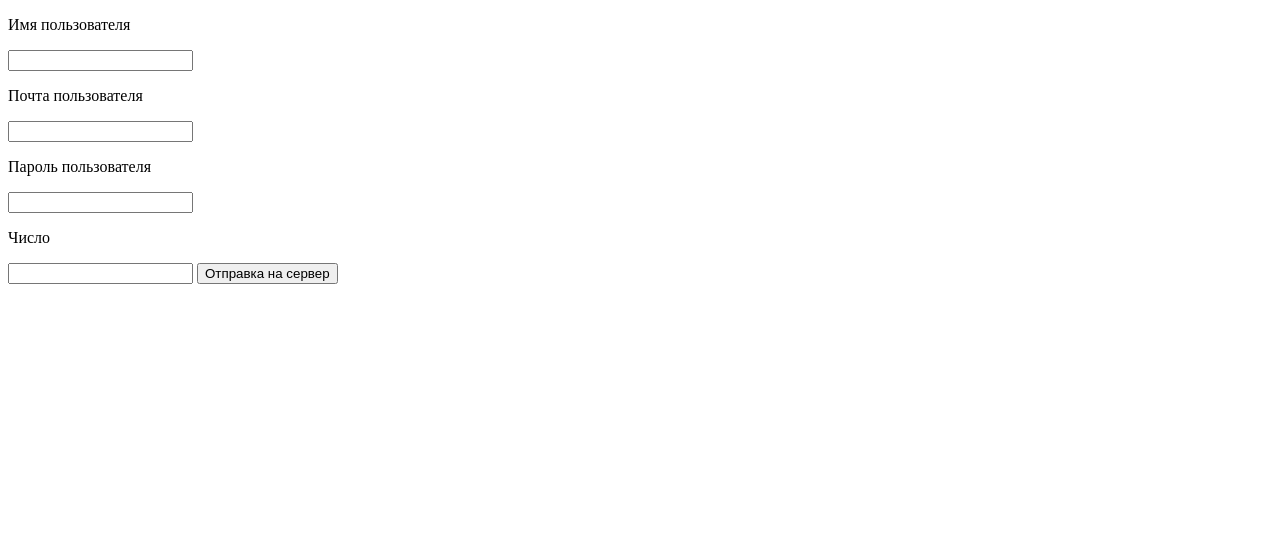
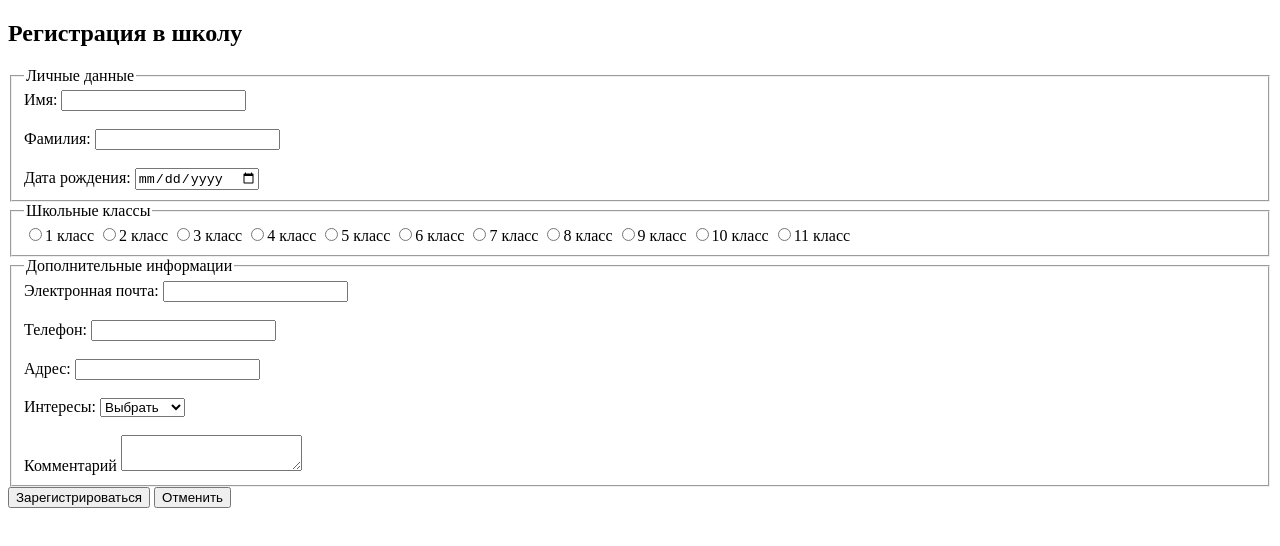
Before and after one commit to KhaydarovaBIBI/form, a plain HTML site: page index.html in a window 1280 px wide. Drawn offline with Linux system fonts and the light colour scheme.

Commit message:
Add files via upload

```diff
--- a/index.html
+++ b/index.html
@@ -1,21 +1,53 @@
 <!DOCTYPE html>
-<html lang="ru">
+<html lang="en">
 <head>
     <meta charset="UTF-8">
     <meta name="viewport" content="width=device-width, initial-scale=1.0">
-    <title>Формы</title>
+    <title>формы</title>
 </head>
 <body>
+    <h2>Регистрация в школу</h2>
     <form>
-        <p>Имя пользователя</p>
-        <input type="text" name="" value="">
-        <p>Почта пользователя</p>
-        <input type="email" name="" value="">
-        <p>Пароль пользователя</p>
-        <input type="password" name="" value="">
-        <p>Число</p>
-        <input type="number" name="" value="">
-        <button type="submit">Отправка на сервер</button>
+        <fieldset>
+            <legend>Личные данные</legend>
+            <label>Имя: <input type="text" name="name" required selected></label> <br> <br>
+            <label>Фамилия: <input type="text" name="surname" required selected=""></label> <br> <br>
+            <label>Дата рождения: <input type="date" name="date" required selected=""></label>
+        </fieldset>
+        <fieldset>
+            <legend>Школьные классы</legend>
+            <label> <input type="radio" name="class">1 класс</label>
+            <label> <input type="radio" name="class">2 класс</label>
+            <label> <input type="radio" name="class">3 класс</label>
+            <label> <input type="radio" name="class">4 класс</label>
+            <label> <input type="radio" name="class">5 класс</label>
+            <label> <input type="radio" name="class">6 класс</label>
+            <label> <input type="radio" name="class">7 класс</label>
+            <label> <input type="radio" name="class">8 класс</label>
+            <label> <input type="radio" name="class">9 класс</label>
+            <label> <input type="radio" name="class">10 класс</label>
+            <label> <input type="radio" name="class">11 класс</label>
+        </fieldset>
+        <fieldset>
+            <legend>Дополнительные информации</legend>
+            <label>Электронная почта: <input type="email" name="email" selected=""></label> <br> <br>
+            <label>Телефон: <input type="tel" name="phone" selected=""></label> <br> <br>
+            <label>Адрес: <input type="text" name="addres" selected=""></label> <br> <br>
+            <label>
+                Интересы: <select name="interests">
+                    <option value="" selected disabled>Выбрать</option>
+                    <option value="sport">Спорт</option>
+                    <option value="music" >Музыка</option>
+                    <option value="art" >Искусство</option>
+                </select>
+            </label> <br> <br>
+            <label>
+                Комментарий
+                <textarea name="comment"></textarea>
+            </label>
+        </fieldset>
+        <button type="submit">Зарегистрироваться</button>
+        <button type="reset">Отменить</button>
     </form>
 </body>
 </html>
```
